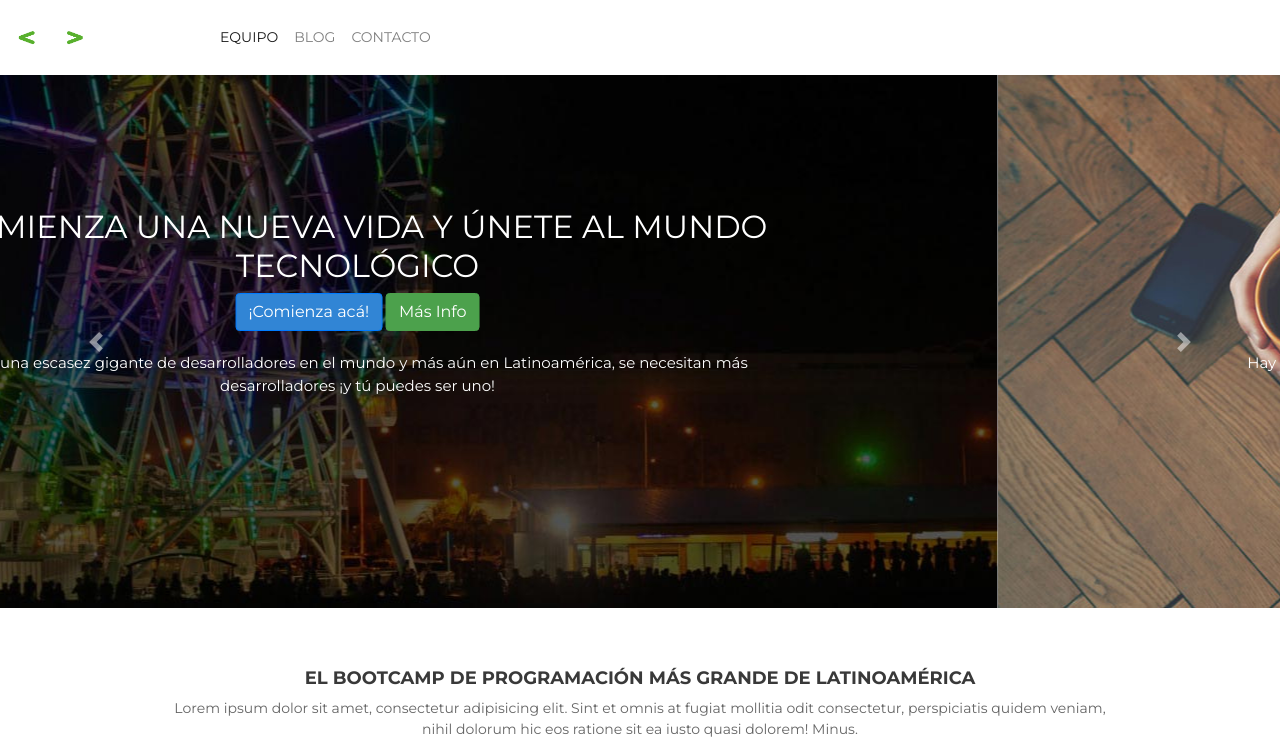
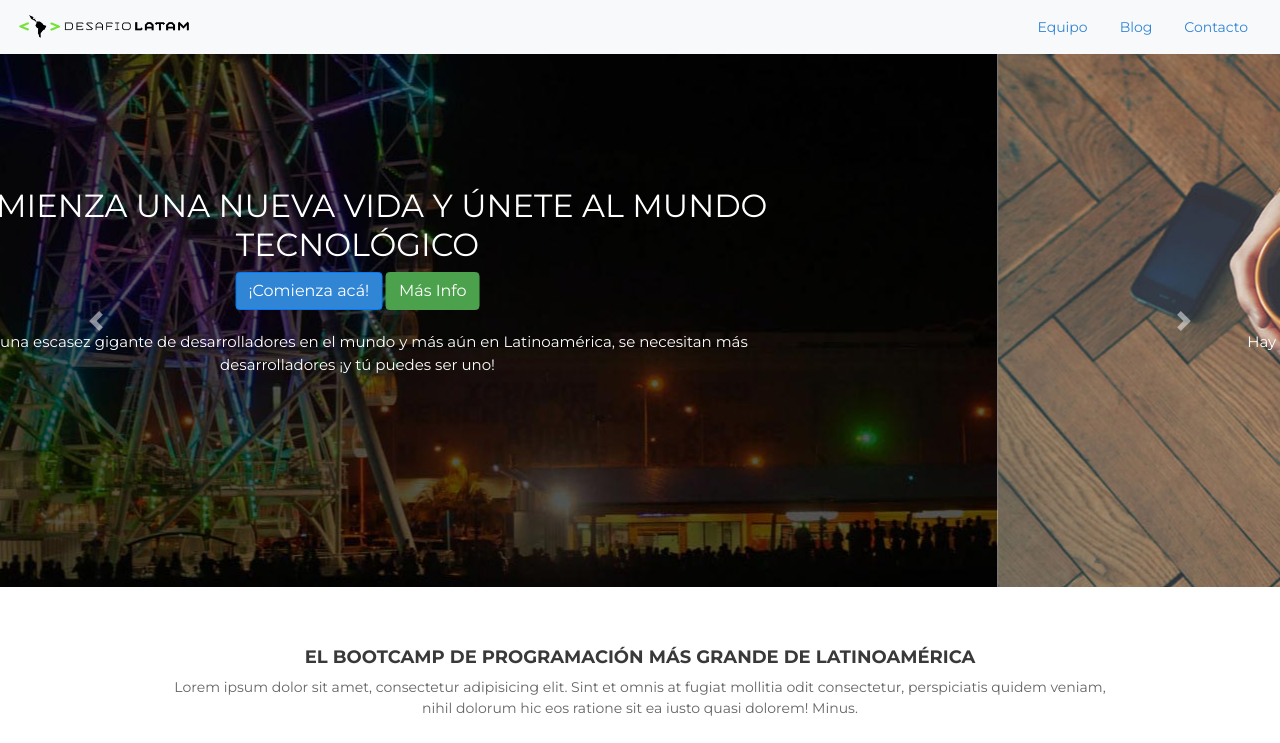
Before and after one commit to cindyfarias/Desafio008, a plain HTML site: page index.html in a window 1280 px wide. Shown: the top 743 px of the page. Drawn offline with nearby package versions, Linux system fonts and the light colour scheme.

Commit message:
solución de alineacion de los links del menú

```diff
--- a/index.html
+++ b/index.html
@@ -13,26 +13,23 @@
 
 <body>
 <header>
-	<nav class="navbar navbar-expand-lg navbar-light">
+
+<nav class="navbar navbar-light bg-light">
   <a class="navbar-brand" href="#">
-	  	<img src="images/latam_logo.png" alt="Logo" class="logo">
+    <img src="images/logo.png" class="logo">
   </a>
-	  <button class="navbar-toggler" type="button" data-toggle="collapse" data-target="#navbarNav" aria-controls="navbarNav" aria-expanded="false" aria-label="Toggle navigation">
-	    <span class="navbar-toggler-icon"></span>
-	  </button>
-	  <div class="collapse navbar-collapse" id="navbarNav">
-	    <ul class="navbar-nav">
-	      <li class="nav-item active">
-	        <a class="nav-link" href="#">EQUIPO</a>
+
+	<ul class="nav justify-content-end">
+	  <li class="nav-item">
+	    <a class="nav-link" href="#">Equipo</a>
 	  </li>
 	  <li class="nav-item">
-	       <a class="nav-link" href="#">BLOG</a>
+	    <a class="nav-link" href="#">Blog</a>
 	  </li>
 	  <li class="nav-item">
-	        <a class="nav-link" href="#">CONTACTO</a>
+	    <a class="nav-link" href="#">Contacto</a>
 	  </li>
 	</ul>
-	  </div>
 </nav>
 
 	<div class="col-lg-12 banner">
```
Lines whose indentation alone changed are shown as unchanged.
